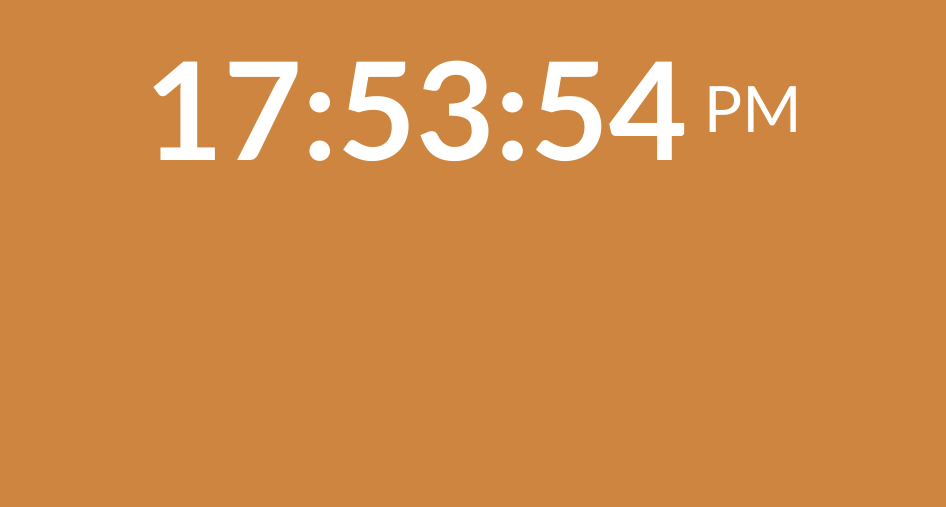
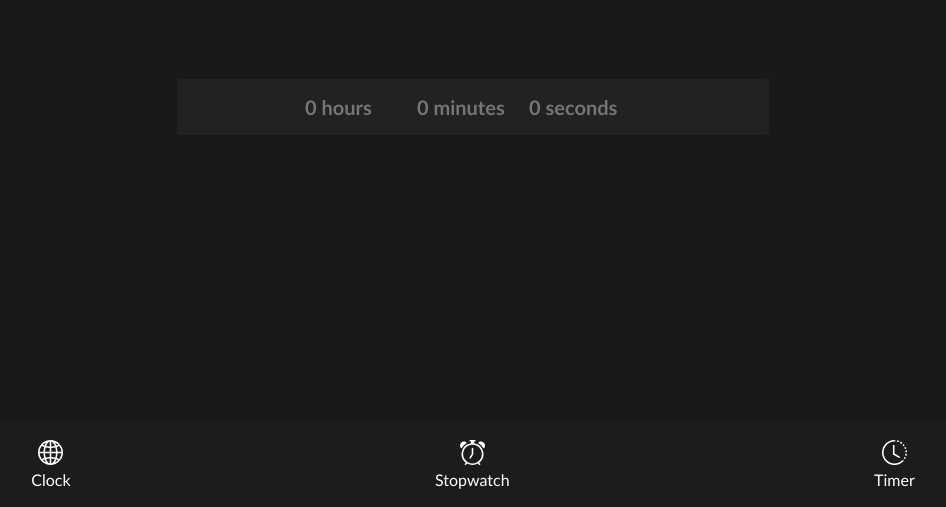
Before and after one commit to S0DIENYE/Digital-Clock, a plain HTML site: page index.html in a window 1280 px wide. Shown: the part 293-800 px from the top of the page, without its empty margins (167-1113 px from the left). Drawn offline with nearby package versions, Linux system fonts and the light colour scheme.

Commit message:
icons and clock state [css] complete

```diff
--- /dev/null
+++ b/assets/css/style.css
@@ -0,0 +1,140 @@
+* {
+    margin: 0;
+    padding: 0;
+    font-family: Calibri;
+    list-style-type: none;
+    text-decoration: none;
+    color: white;
+}
+
+h1 {
+    font-size: 8.5rem;
+}
+
+div[clock-body] {
+    position: relative;
+    /* background: peru; */
+    background: #18191a;
+    width: 100%;
+    height: 100vh;
+    display: flex;
+    justify-content: center;
+    align-items: center;
+}
+
+span[time-zone] {
+    padding-left: 1rem;
+    font-size: 4rem;
+}
+
+div[clock-state] {
+    /* display: flex;
+    align-items: center; */
+}
+
+.navbar{
+    width: 100%;
+    position: absolute;
+    display: flex;
+    bottom: 0;
+    background: #1c1c1d;
+}
+
+nav{
+    width: 100%;
+    padding: 0.5rem 1rem;
+}
+
+nav ul {
+    display: flex;
+    justify-content: space-around;
+}
+
+nav ul li{
+    text-align: center!important;
+    padding: 10px;
+    cursor: pointer;
+}
+
+nav ul li .icon{
+    margin: auto;
+    margin-bottom: 5px;
+    display: block;
+}
+
+nav ul li.active{
+    color: peru!important;
+}
+
+/*------------------------
+    # Stopwatch state
+------------------------*/
+div[clock-state="stopwatch"] .buttons-group{
+    margin-top: 10px;
+    padding: 10px;
+    /* display: block; */
+    display: flex;
+    justify-content: space-around;
+    width: 100%;
+}
+
+div[clock-state="stopwatch"] button{
+    font-size: 18px;
+    padding: 15px;
+    height: 70px;
+    width: 70px;
+    border-radius: 100%;
+    cursor: pointer;
+}
+
+div[clock-state="stopwatch"] button.lap{
+    background: #2c2c2c7e;
+    color: #fff;
+    border: 2px solid #2c2c2c7e;
+}
+
+div[clock-state="stopwatch"] button.start{
+    background: peru;
+    border: 2px solid peru;
+}
+
+div[clock-state="stopwatch"] button.stop{
+    background: #cc0b18a4;
+    border: 2px solid #cf0210a4;
+}
+
+/*------------------------
+    # Timer state
+------------------------*/
+.display-group{
+    display: grid;
+    grid-template-columns: repeat(3, 1fr);
+    align-items: center;
+    padding: 1rem 8rem;
+    background: #2c2c2c7e;
+    border-radius: 3px;
+}
+
+input:focus{
+    outline: 0 !important;
+    color: #fff;
+    border-color: none;
+    box-shadow: none;
+}
+
+input[type="number"] {
+    font-size: 20px;
+    font-weight: bolder;
+    color: #fff!important;
+    background: none;
+    border: none;
+    margin-right: 1rem;
+    width: 6rem;
+}
+
+/* Remove arrows on number input */
+input::-webkit-outer-spin-button,
+input::-webkit-inner-spin-button {
+  -webkit-appearance: none;
+  margin: 0;
+}
--- a/index.html
+++ b/index.html
@@ -4,38 +4,63 @@
     <meta charset="UTF-8">
     <meta http-equiv="X-UA-Compatible" content="IE=edge">
     <meta name="viewport" content="width=device-width, initial-scale=1.0">
+    <link rel="stylesheet" href="vendors/bootstrap-icons/bootstrap-icons-1.5.0/bootstrap-icons.css">
+    <link rel="stylesheet" href="assets/css/style.css">
     <title>Digital Clock</title>
-    <style>
-        *{
-            margin: 0;
-            padding: 0;
-            font-family: Calibri;
-            background: peru;
-            color: white;
-        }
-        h1{
-            font-size: 8.5rem;
-        }
-        div{
-            width: 100%;
-            height: 100vh;
-            display: flex;
-            justify-content: center;
-            align-items: center;
-        }
-        span{
-            padding-left: 1rem;
-            font-size: 4rem;
-        }
-    </style>
 </head>
 <body>
-    <div>
-        <h1></h1>
-        <span time-zone>AM</span>
+
+    <div clock-body>
+        <div clock-state="stopwatch">
+            <!-- Clock -->
+            <!-- <h1></h1>
+            <span time-zone>AM</span> -->
+
+            <!-- Stopwatch -->
+            <!-- <h1>
+                <span>00 :</span>
+                <span>00 :</span>
+                <span>00</span>
+            </h1>
+            <div class="buttons-group">
+                <button class="lap">Lap</button>
+                <button class="start">Start</button>
+                <button class="stop">Stop</button>
+            </div> -->
+
+            <!-- Timer -->
+            <div class="display-group">
+                <input type="number" placeholder="0 hours">
+                <input type="number" placeholder="0 minutes">
+                <input type="number" placeholder="0 seconds">
+            </div>
+
+        </div>
+
+        <div class="navbar">
+            <nav>
+                <ul>
+                    <li class="active" id="clock">
+                        <img src="assets/icons/globe2.svg" class="icon">
+                        <a href="#">Clock</a>
+                    </li>
+
+                    <li>
+                        <img src="assets/icons/alarm.svg" class="icon">
+                        <a href="#">Stopwatch</a>
+                    </li>
+
+                    <li>
+                        <img src="assets/icons/clock-history.svg" class="icon">
+                        <a href="#">Timer</a>
+                    </li>
+                </ul>
+            </nav>
+        </div>
+
     </div>
 
 
-    <script src="app.js"></script>
+    <!-- <script src="assets/js/app.js"></script> -->
 </body>
 </html>
```
Also changed, not shown: assets/icons/alarm.svg (added), assets/icons/clock-history.svg (added), assets/icons/globe2.svg (added), assets/js/app.js (renamed from app.js).
